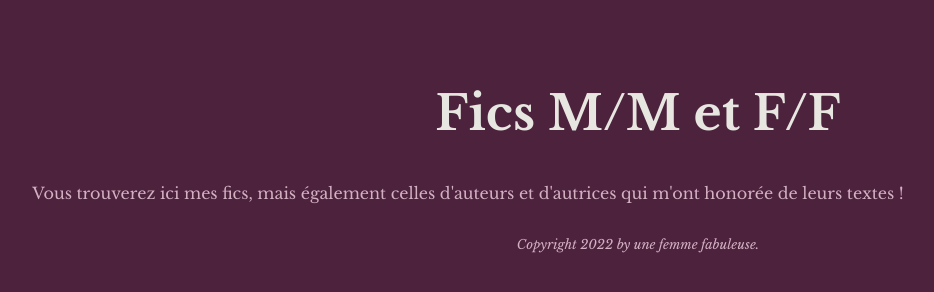
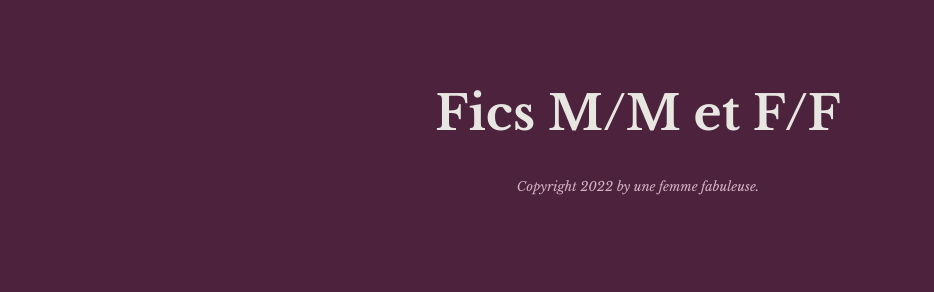
Before and after one commit to SenzenTravers/author_website, a Django app: page /archives/ in a window 1280 px wide. Shown: the part 335-627 px from the top of the page, without its empty margins (2-936 px from the left). Run offline with Django 4.2, Linux system fonts and the light colour scheme; data that the repository does not hold is empty; some web fonts are replaced.

Commit message:
Fixed summaries.

```diff
--- a/archives/models.py
+++ b/archives/models.py
@@ -48,7 +48,7 @@ class Fic(models.Model):
     date = models.DateField(null=True)
     title = models.CharField(max_length=150)
     summary = models.TextField(max_length=1000)
-    author_note = models.TextField(max_length=2000, null=True)
+    author_note = models.TextField(max_length=2000, null=True, blank=True)
     pairing = models.CharField(max_length=200, null=True)
     pairing_type = models.CharField(
         max_length=10,
--- a/templates/archives/index.html
+++ b/templates/archives/index.html
@@ -8,8 +8,6 @@ Romans, nouvelles et créations diverses
 
 <section>
     <h1>Fics M/M et F/F</h1>
-    <p>Vous trouverez ici mes fics, mais également celles d'auteurs et d'autrices
-        qui m'ont honorée de leurs textes !</p>
 </section>
 
 <section class="fics-list">
@@ -27,7 +25,9 @@ Romans, nouvelles et créations diverses
                 {% endif %}
             </p>
             <P>
+                {% autoescape off %}
                 {{ fic.summary }}
+                {% endautoescape %}
             </P>
 
         </div>
```
